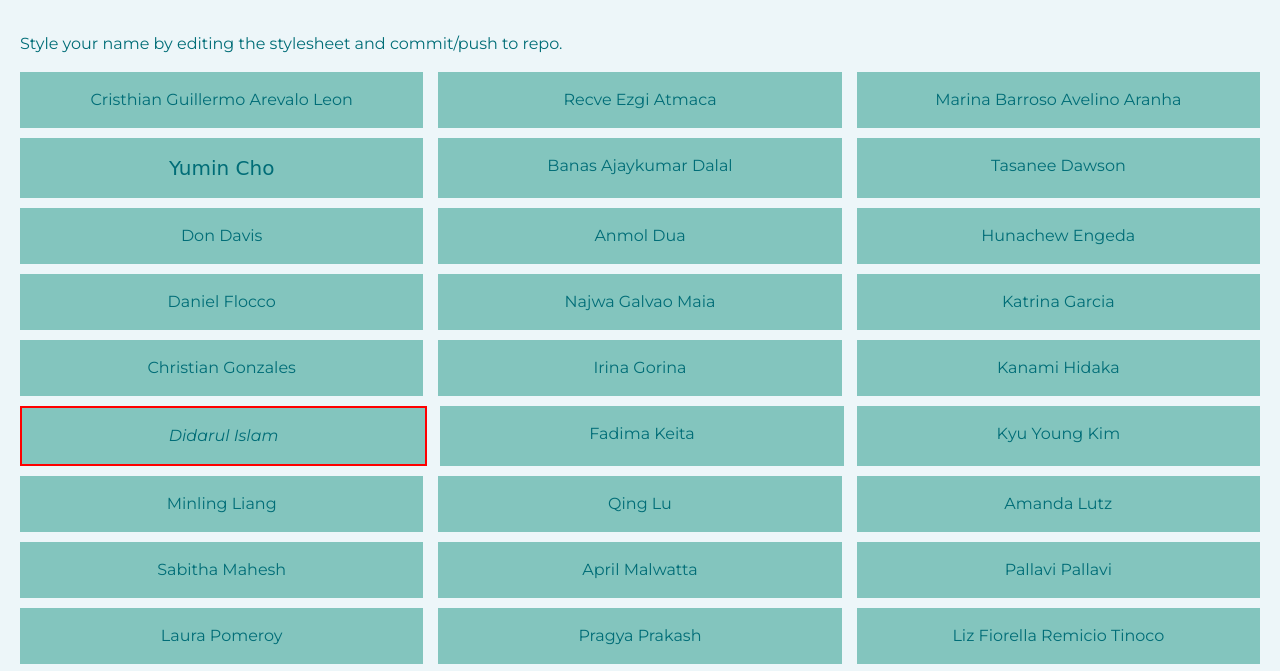
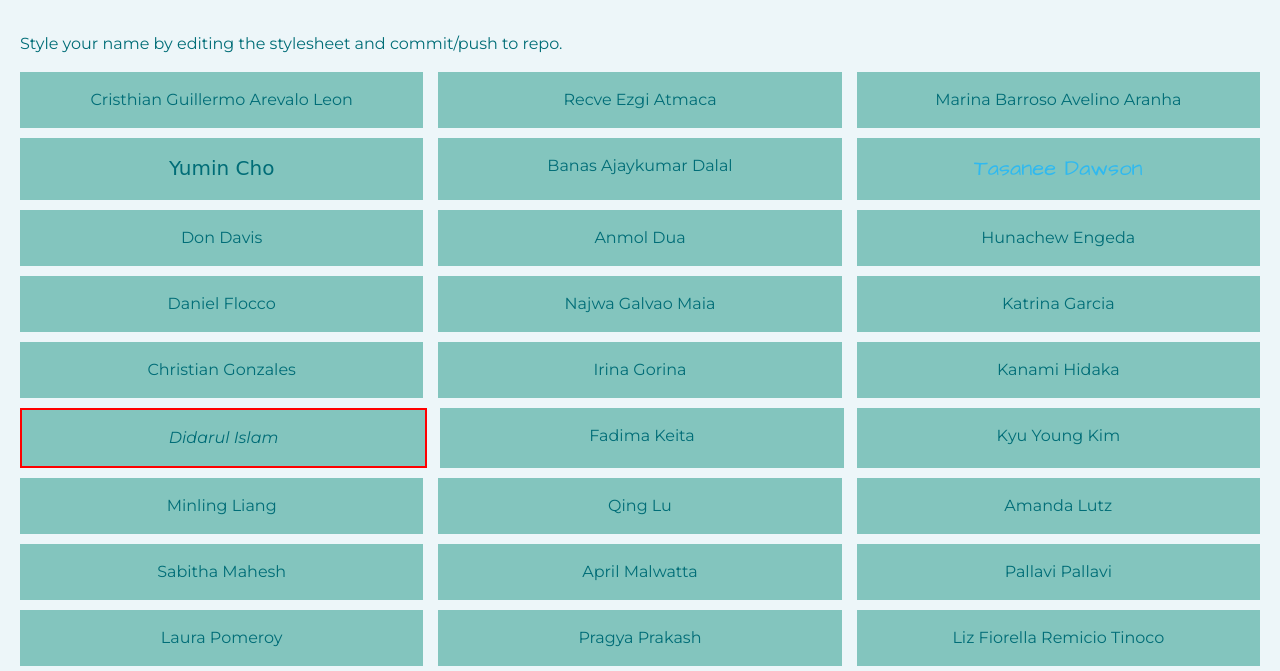
Before and after one commit to sabithamahesh/inm320-git-assignment, a website: page public/index.html in a window 1280 px wide. Shown: the part 88-759 px from the top of the page. Drawn offline with nearby package versions, Linux system fonts and the light colour scheme; a web font is replaced by a local one.

Commit message:
Style my name

```diff
--- a/public/assets/css/style.css
+++ b/public/assets/css/style.css
@@ -51,6 +51,9 @@ main div {
 }
 
 #tdawson5 {
+  font-family: 'Architects Daughter', cursive;
+  Color: #2fb9f0;
+  font-size: 22px;
 }
 
 #ddavis21 {
--- a/public/index.html
+++ b/public/index.html
@@ -8,6 +8,7 @@
 
     <link rel="stylesheet" href="https://cdn.jsdelivr.net/npm/reset-css@3.0.0/reset.min.css" />
     <link rel="preconnect" href="https://fonts.gstatic.com">
+    <link href="https://fonts.googleapis.com/css2?family=Architects+Daughter&display=swap" rel="stylesheet">
     <link href="https://fonts.googleapis.com/css2?family=Montserrat:ital,wght@0,100;0,200;0,300;0,400;0,500;0,600;0,700;0,800;0,900;1,100;1,200;1,300;1,400;1,500;1,600;1,700;1,800;1,900&family=Reggae+One&display=swap" rel="stylesheet">
     <link rel="stylesheet" href="/assets/css/style.css" />
 </head>
```
